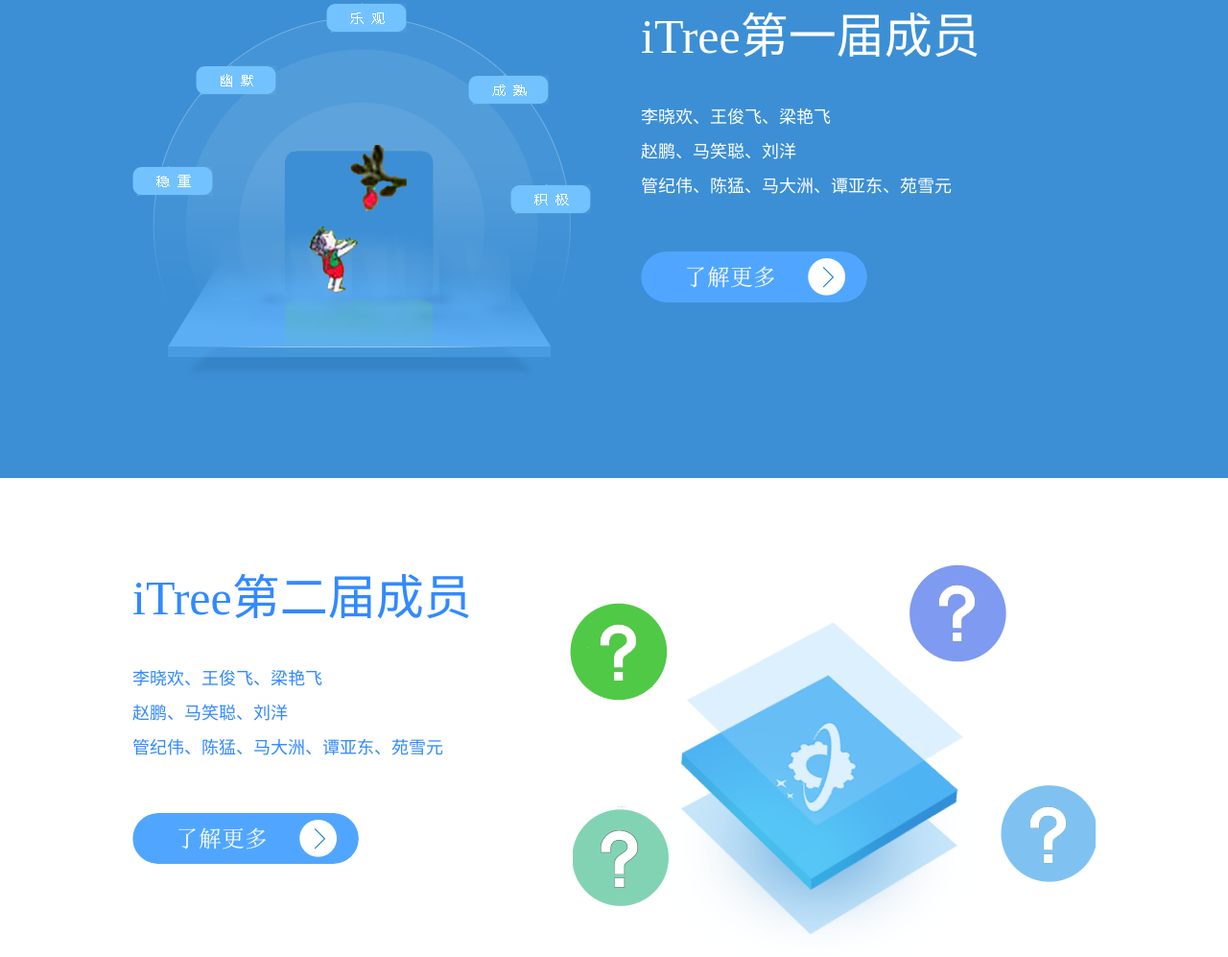
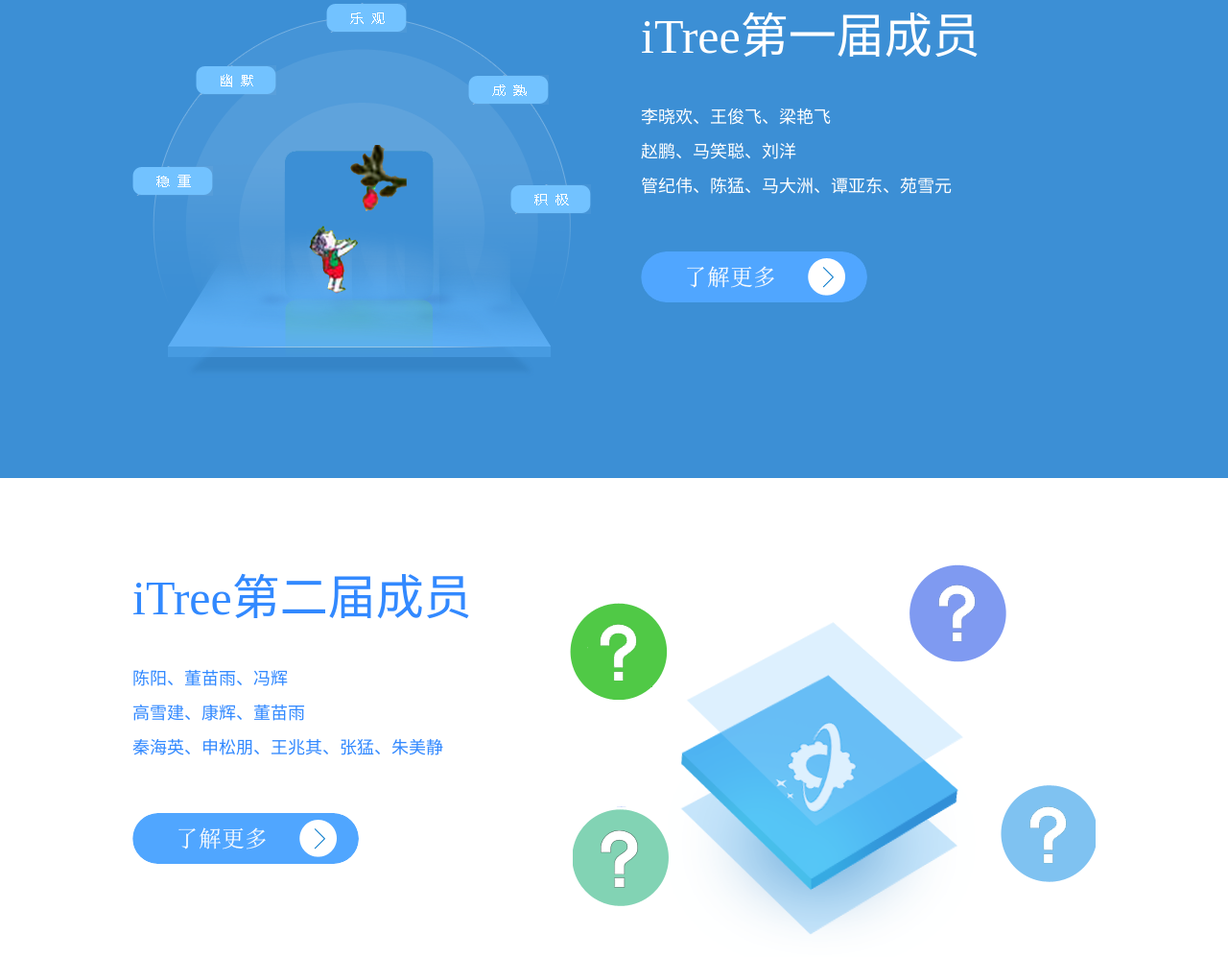
Before and after one commit to iTreeVicky/iTreeWeb, a plain HTML site: page iTree_member.html in a window 1280 px wide. Shown: the part 165-1162 px from the top of the page at 96% size. Drawn offline with Linux system fonts and the light colour scheme.

Commit message:
修复大二姓名，还有链接问题。

```diff
--- a/iTree_member.html
+++ b/iTree_member.html
@@ -109,11 +109,11 @@
             <div class="bk_pro_info">
                 <p class="bk_pro_title">iTree第二届成员</p>
                 <ul class="bk_pro_desc">
-                    <li>李晓欢、王俊飞、梁艳飞</li>
-                    <li>赵鹏、马笑聪、刘洋</li>
-                    <li>管纪伟、陈猛、马大洲、谭亚东、苑雪元</li>
+                    <li>陈阳、董苗雨、冯辉</li>
+                    <li>高雪建、康辉、董苗雨</li>
+                    <li>秦海英、申松朋、王兆其、张猛、朱美静</li>
                 </ul>
-                <a href="#" class="bk_detail_btn"><img src="img/detail_btn.png"></a>
+                <a href="iTree_memberpro2.html" class="bk_detail_btn"><img src="img/detail_btn.png"></a>
             </div>
 
             <div class="bk_pro_img cc_features">
```
